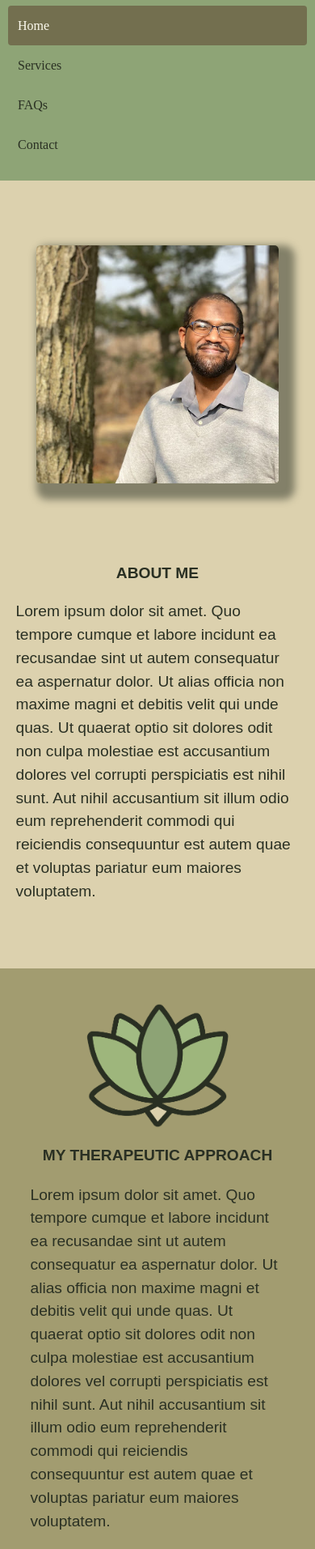
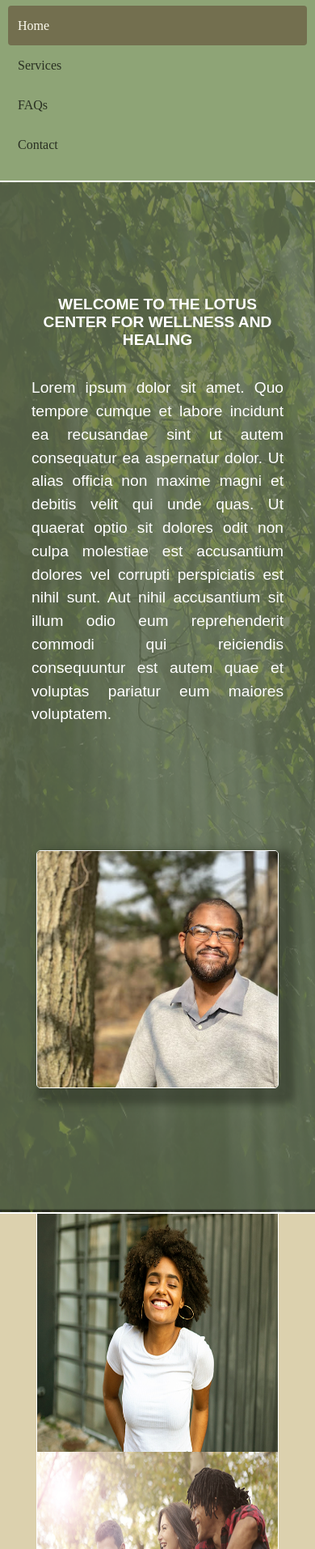
Before and after one commit to cm-dungee/lotuscenter, a website built with Parcel: page index.html in a window 390 px wide. Shown: the part 87-2000 px from the top of the page at 81% size. Built offline with nearby package versions, Linux system fonts and the light colour scheme; a web font is replaced by a local one.

Commit message:
added homepage stock images

```diff
--- a/css/main.css
+++ b/css/main.css
@@ -151,19 +151,24 @@ body {
 .bio-wrapper {
 	display: flex;
 	flex-flow: row wrap;
-	padding: 20px;
-	margin-top: 80px;
 	width: 100%;
+	background: url('../img/leaf-bg.png');
+	background-size: cover;
+	background-repeat: no-repeat;
+	border-top: 2px solid #FFF;
+	border-bottom: 2px solid #FFF;
 }
 
 .bio-wrapper .bio-image {
 	flex: 40%;
+	height: 600px;
 	display: flex;
 	justify-content: center;
 	align-items: center;
 }
 
 .bio-wrapper .bio-image img {
+	border: 1px solid #FFF;
 	border-radius: 5px;
 	box-shadow: 10px 10px 10px 10px rgba(42, 48, 35, 0.5);
 }
@@ -175,11 +180,14 @@ body {
 	justify-content: center;
 	align-items: center;
 	font-size: 1.3rem;
+	text-align: justify;
 }
 
 .bio-wrapper .bio-text p {
-	width: 90%;
+	width: 80%;
 	line-height: 1.5;
+	color: #FFF;
+	font-weight: 500;
 }
 
 .bio-wrapper .bio-text h3 {
@@ -187,8 +195,23 @@ body {
 	font-weight: 700;
 	font-style: normal;
 	font-size: 1.3rem;
+	color: #FFF;
 	text-transform: uppercase;
 }
+
+/*-----------------------------------------------------IMAGE GALLERY SECTION ONE-----------------------------------------------------*/
+
+.pic-group1 {
+	display: flex;
+	justify-content: center;
+	flex-flow: row wrap;
+}
+
+.pic-group1 img {
+	border-left: 1px solid #FFF;
+	border-right: 1px solid #FFF;
+}
+
 
 /*-----------------------------------------------------MODALITY SECTION-----------------------------------------------------*/
 
@@ -196,9 +219,10 @@ body {
 	display: flex;
 	flex-direction: column;
 	padding: 20px;
-	margin-top: 80px;
 	width: 100%;
 	background-color: #A29C70;
+	border-top: 2px solid #FFF;
+	border-bottom: 2px solid #FFF;
 }
 
 .modality-wrapper .modality-image {
@@ -229,6 +253,20 @@ body {
 	text-transform: uppercase;
 }
 
+/*-----------------------------------------------------IMAGE GALLERY SECTION TWO-----------------------------------------------------*/
+
+.pic-group2 {
+	display: flex;
+	justify-content: center;
+	flex-flow: row wrap;
+}
+
+.pic-group2 img {
+	border-left: 1px solid #FFF;
+	border-right: 1px solid #FFF;
+}
+
+
 /*-----------------------------------------------------ENDCAP SECTION (SMALL SCREENS ONLY)-----------------------------------------------------*/
 
 .endcap-wrapper {
@@ -258,6 +296,7 @@ footer {
 	background-color: #8EA476;
 	color: #FDFBEF;
 	word-spacing: 5px;
+	border-top: 1px solid #FFF;
 }
 
 .footer-wrapper {
@@ -390,7 +429,10 @@ footer {
 
 	/*BIO AREA*/
 	.bio-wrapper {
-		padding: 0;
+		padding-top: 50px;
+		background: url('../img/trees-bg-mobile.png');
+		background-size: cover;
+		background-repeat: no-repeat;
 	}
 
 	.bio-wrapper .bio-image img {
@@ -399,13 +441,22 @@ footer {
 	}
 
 
-	.bio-wrapper .bio-text {
-		margin-top: 100px;
+	.bio-wrapper .bio-text p {
+		margin-top: 10px;
 		font-size: 1.2rem;
 	}
 
 	.bio-wrapper .bio-text h3 {
 		font-size: 1.2rem;
+		margin-top: 90px;
+		width: 80%;
+		text-align: center;
+	}
+
+	/*IMAGE GALLERY ONE AREA*/
+	.pic-group1 img {
+		height: 294px;
+		width: 300px;
 	}
 
 	/*MODALITY AREA*/
@@ -416,6 +467,12 @@ footer {
 
 	.modality-wrapper .modality-text h3 {
 		font-size: 1.2rem;
+	}
+
+	/*IMAGE GALLERY TWO AREA*/
+	.pic-group2 img {
+		height: 294px;
+		width: 300px;
 	}
 
 	/*FOOTER*/
--- a/index.html
+++ b/index.html
@@ -41,15 +41,25 @@
 	</div>
 
 	<div class="bio-wrapper">
+		<div class="bio-text">
+			<h3>Welcome to The Lotus Center for Wellness and Healing</h3>
+			<br>
+			<p>Lorem ipsum dolor sit amet. Quo tempore cumque et labore incidunt ea recusandae sint ut autem consequatur ea aspernatur dolor. Ut alias officia non maxime magni et debitis velit qui unde quas. Ut quaerat optio sit dolores odit non culpa molestiae est accusantium dolores vel corrupti perspiciatis est nihil sunt. Aut nihil accusantium sit illum odio eum reprehenderit commodi qui reiciendis consequuntur est autem quae et voluptas pariatur eum maiores voluptatem.</p>
+		</div>
 		<div class="bio-image">
 			<img src="img/headshot.png">
 		</div>
-		<div class="bio-text">
-			<h3>About Me</h3>
-			<br>
-			<p>Lorem ipsum dolor sit amet. Quo tempore cumque et labore incidunt ea recusandae sint ut autem consequatur ea aspernatur dolor. Ut alias officia non maxime magni et debitis velit qui unde quas. Ut quaerat optio sit dolores odit non culpa molestiae est accusantium dolores vel corrupti perspiciatis est nihil sunt. Aut nihil accusantium sit illum odio eum reprehenderit commodi qui reiciendis consequuntur est autem quae et voluptas pariatur eum maiores voluptatem.</p>
+	</div>
+
+	<div class="pic-group1">
+		<div class="image1">
+			<img src="img/lady.png">
+		</div>
+		<div class="image2">
+			<img src="img/group-laugh.png">
 		</div>
 	</div>
+
 
 	<div class="modality-wrapper">
 		<div class="modality-image">
@@ -59,6 +69,15 @@
 			<h3>My Therapeutic Approach</h3>
 			<br>
 			<p>Lorem ipsum dolor sit amet. Quo tempore cumque et labore incidunt ea recusandae sint ut autem consequatur ea aspernatur dolor. Ut alias officia non maxime magni et debitis velit qui unde quas. Ut quaerat optio sit dolores odit non culpa molestiae est accusantium dolores vel corrupti perspiciatis est nihil sunt. Aut nihil accusantium sit illum odio eum reprehenderit commodi qui reiciendis consequuntur est autem quae et voluptas pariatur eum maiores voluptatem.</p>
+		</div>
+	</div>
+
+	<div class="pic-group2">
+		<div class="image3">
+			<img src="img/therapy-session.png">
+		</div>
+		<div class="image4">
+			<img src="img/guys.png">
 		</div>
 	</div>
 
```
Also changed, not shown: img/group-laugh.png (added), img/guys.png (added), img/lady.png (added), img/leaf-bg.png (added), img/therapy-session.png (added), img/trees-bg-mobile.png (added).
